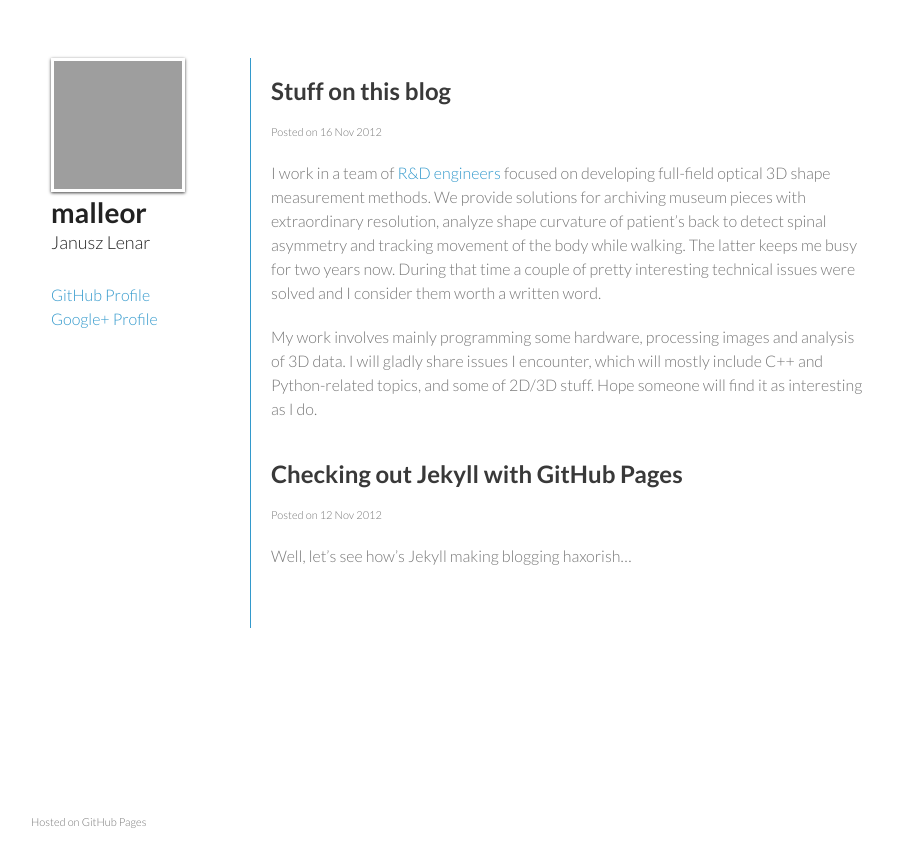
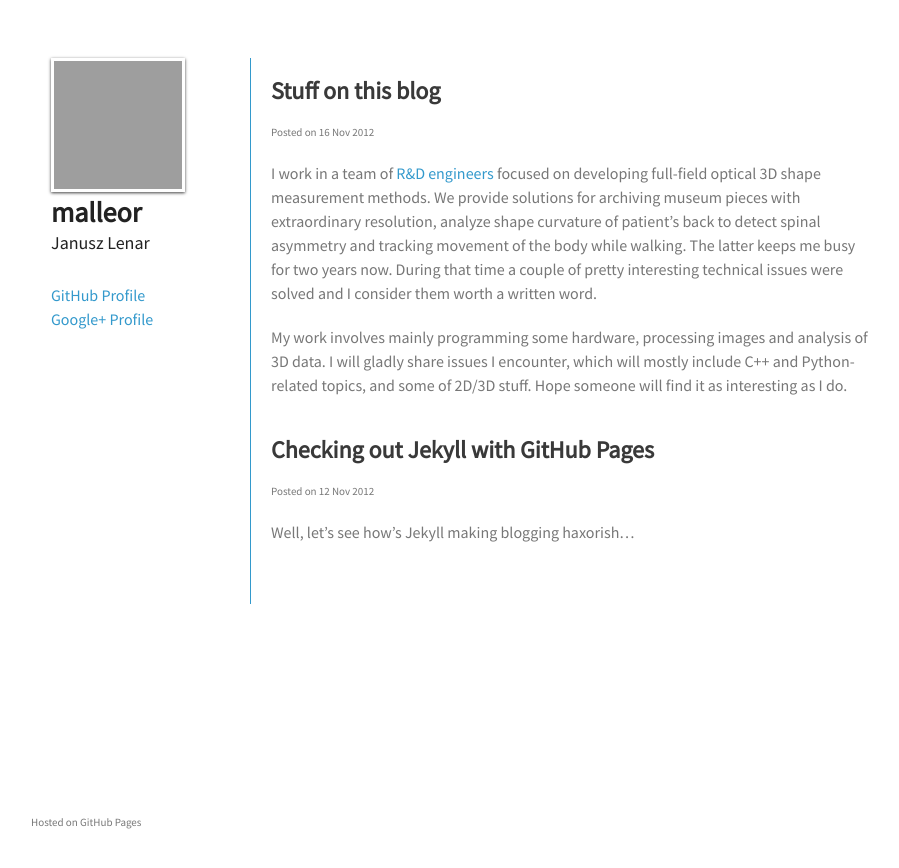
Before and after one commit to malleor/malleor.github.com, a Jekyll site: the page built from index.html, in a window 1280 px wide. Shown: the top 868 px of the page, without its empty margins (179-1078 px from the left). Built offline with Jekyll 4.4.1, drawn with Linux system fonts in a browser that asks for light colours; Markdown is read by kramdown in place of the engine named in the settings; the list of posts is cut into pages by our own code; grey boxes are pictures that could not be loaded.

Commit message:
Changed the main font to 'Source Sans Pro'

```diff
--- a/stylesheets/styles.css
+++ b/stylesheets/styles.css
@@ -1,8 +1,8 @@
-@import url(https://fonts.googleapis.com/css?family=Lato:300italic,700italic,300,700);
+@import url(https://fonts.googleapis.com/css?family=Source+Sans+Pro);
 
 body {
   padding:50px;
-  font:16px/1.5 Lato, "Helvetica Neue", Helvetica, Arial, sans-serif;
+  font:16px/1.5 Source Sans Pro, "Helvetica Neue", Helvetica, Arial, sans-serif;
   color:#777;
   font-weight:300;
 }
```
